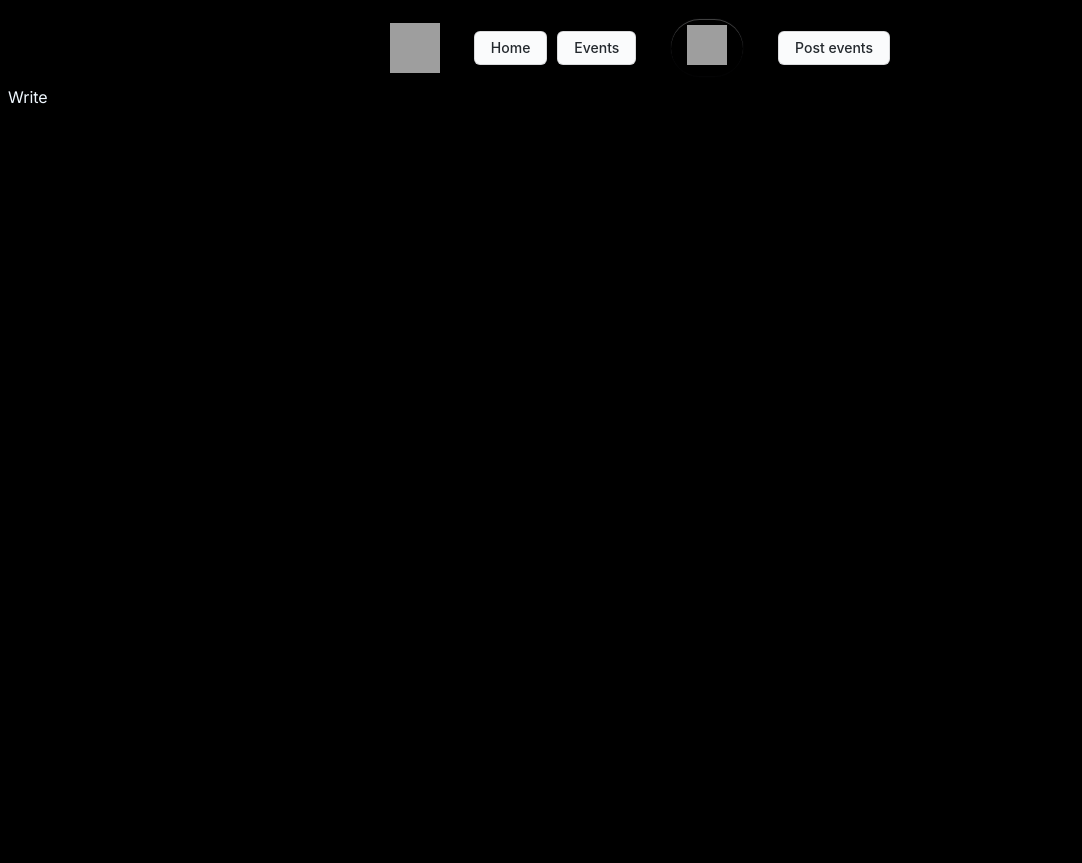
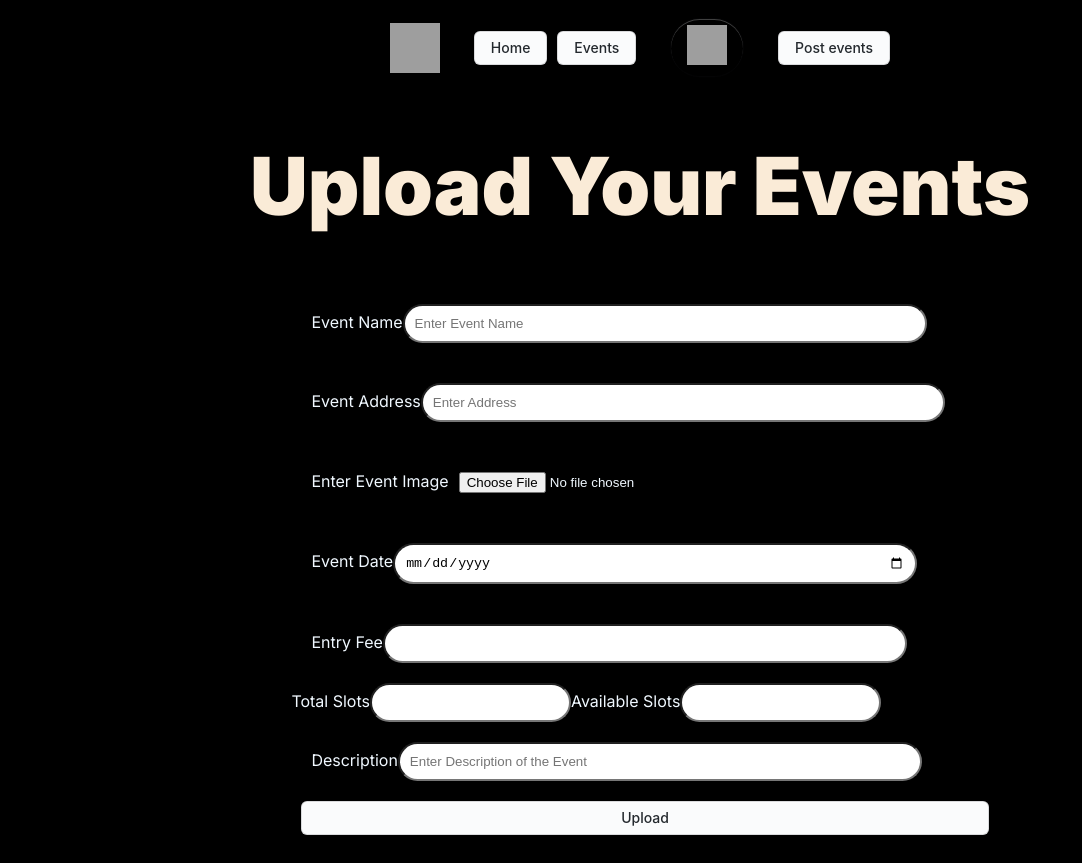
Before and after one commit to Sudheep24/GameGatherer, a Next.js app: page /write in a window 1280 px wide. Shown: the whole page, without its empty margins (0-1082 px from the left). Before the commit the page ends 800 px from the top, so only its background shows below. Built offline with nearby package versions, Linux system fonts and the light colour scheme; grey boxes are pictures that could not be loaded.

Commit message:
front end

```diff
--- /dev/null
+++ b/src/app/Component/Form/Form.jsx
@@ -0,0 +1,44 @@
+import React from 'react'
+import './form.css'
+
+export default function Form() {
+  return (
+    <div>
+        <div className="form">
+                <div className='formdet'>
+                <label > Event Name</label>
+                <input type="text" placeholder='Enter Event Name'   />
+                </div>
+                <div className='formdet'>
+                <label >Event Address</label>
+                <input type="text" placeholder='Enter Address'/>
+                </div>
+                <div className='formdet'>
+                <label >Enter Event Image</label>
+                <input type="file" />
+                </div>
+                <div className='formdet'>
+                <label >Event Date</label>
+                <input type="date" />
+                </div>
+                <div className='formdet'>
+                <label >Entry Fee</label>
+                <input type="number" />
+                </div>
+
+                <div >
+                    <label >Total Slots</label>
+                    <input type="number" />
+                    <label >Available Slots</label>
+                    <input type="number" />
+                </div>
+                <div className='formdet'>
+                <label >Description</label>
+                <input type="text" placeholder='Enter Description of the Event' />
+                </div>
+                <button>Upload</button>
+        </div>
+
+    </div>
+  )
+}
--- /dev/null
+++ b/src/app/Component/Form/form.css
@@ -0,0 +1,20 @@
+.form{
+    display: grid;
+    justify-content: center;
+    margin-left: auto;
+    margin-right: auto;
+    padding: 20px;
+    margin-top: 30px;
+
+}
+input{
+    border-radius: 50px;
+    padding: 10px;
+
+}
+.formdet{
+   padding: 20px;
+}
+.formdet input{
+    width: 500px;
+}
--- a/src/app/write/page.jsx
+++ b/src/app/write/page.jsx
@@ -1,8 +1,13 @@
 import React from 'react'
 import './write.css'
+import Form from '../Component/Form/form'
 
 export default function Write() {
   return (
-    <div className='write'>Write</div>
+    <div className='write'>
+
+      <span className='head'>Upload Your Events</span>
+      <Form/>
+    </div>
   )
 }
--- a/src/app/write/write.css
+++ b/src/app/write/write.css
@@ -1,3 +1,13 @@
 .write{
     color: aliceblue;
 }
+.head{
+    font-size: 5em;
+    font-weight: 900;
+    color: antiquewhite;
+    margin-left: auto;
+    margin-right: auto;
+    display: flex;
+    justify-content: center;
+    padding-top: 50px;
+}
```
